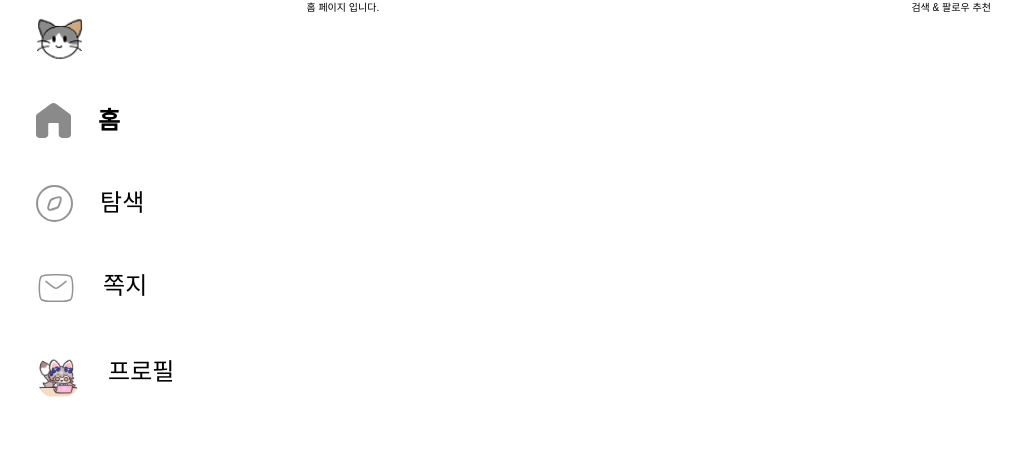
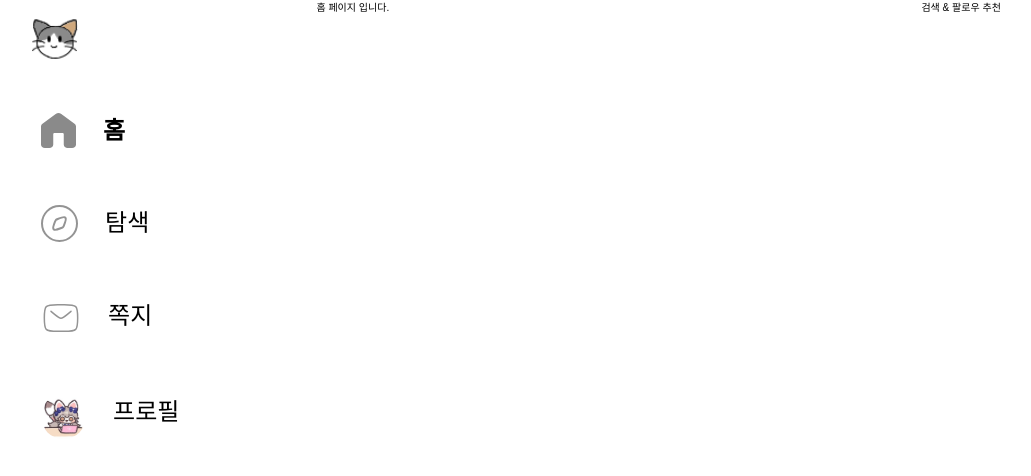
Before and after one commit to AkoIsCat/Monyang-i, a Next.js app: page /home in a window 1280 px wide. Shown: the top 476 px of the page, without its empty margins (69-1100 px from the left). Built offline with nearby package versions, Linux system fonts and the light colour scheme; a web font is replaced by a local one.

Commit message:
Feat: 각 nav item마다 padding, radius, hover시 css 추가

```diff
--- a/src/app/(afterLogin)/_component/NavMenu.tsx
+++ b/src/app/(afterLogin)/_component/NavMenu.tsx
@@ -22,7 +22,7 @@ export default function NavMenu() {
     <ul className="text-navSize">
       <li className="my-nav">
         <Link href="/home" className="inline-block">
-          <div className="flex">
+          <div className="flex p-right hover:bg-lightBrown rounded-radius20">
             {segment === 'home' ? (
               <>
                 <div>
@@ -43,7 +43,7 @@ export default function NavMenu() {
       </li>
       <li className="my-nav">
         <Link href="/search" className="inline-block">
-          <div className="flex">
+          <div className="flex p-right hover:bg-lightBrown rounded-radius20">
             {segment === 'search' ? (
               <>
                 <div>
@@ -64,7 +64,7 @@ export default function NavMenu() {
       </li>
       <li className="my-nav">
         <Link href="/messages" className="inline-block">
-          <div className="flex">
+          <div className="flex p-right hover:bg-lightBrown rounded-radius20">
             {segment === 'messages' ? (
               <>
                 <div>
@@ -85,7 +85,7 @@ export default function NavMenu() {
       </li>
       <li className="my-nav">
         <Link href={`/${user.id}`} className="inline-block">
-          <div className="flex">
+          <div className="flex p-right hover:bg-lightBrown rounded-radius20">
             {segment === user.id ? (
               <>
                 <Image
```
